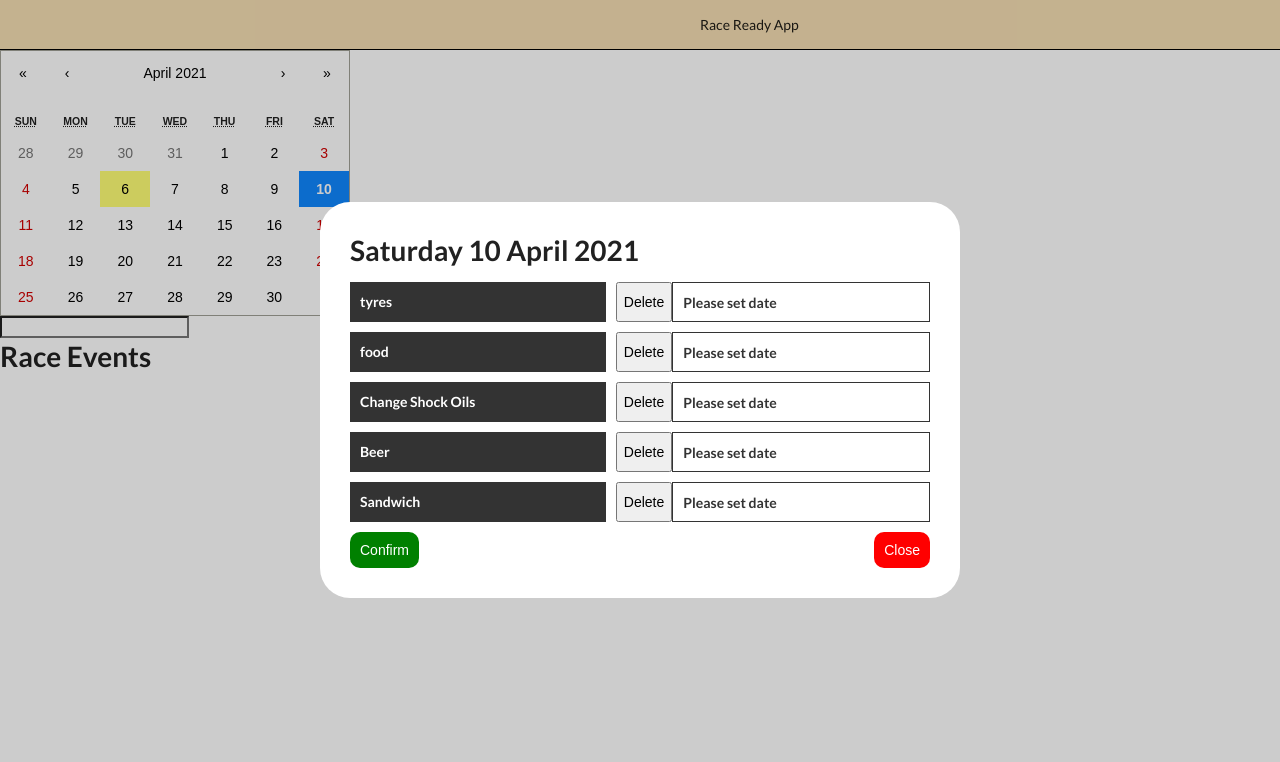
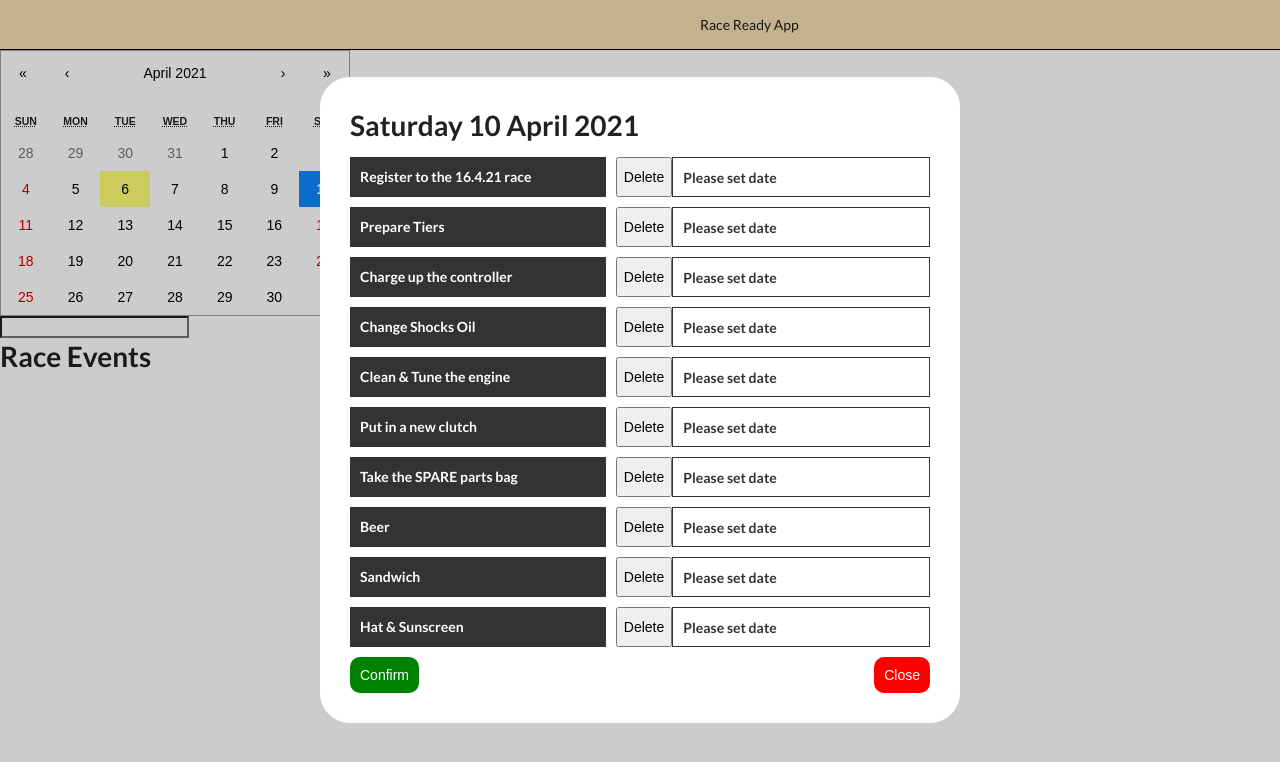
Before and after one commit to lironbard/Race, a React (Create React App) app: page / in a window 1280 px wide. Both pictures are taken after a click on the button "10". Shown: the top 762 px of the page. Built offline with nearby package versions, Linux system fonts and the light colour scheme.

Commit message:
Updating Race App Files

```diff
--- a/src/components/MyCalendar.jsx
+++ b/src/components/MyCalendar.jsx
@@ -35,7 +35,7 @@ function MyCalendar(props) {
 
   return (
     <div>
-      <TodoListPopup checkListOriginal={raceEvents[activeDate]} updateRaceEvent={updateRaceEvent} trigger={buttonPopUp} date={activeDate} handleClose={() => setButtonPopUp(false)} />
+      <TodoListPopup updateRaceEvent={updateRaceEvent} checkListOriginal={raceEvents[activeDate]} trigger={buttonPopUp} date={activeDate} handleClose={() => setButtonPopUp(false)} />
 
       <Calendar
         calendarType="US"
@@ -71,7 +71,7 @@ function MyCalendar(props) {
                     <li>
                       <div>{value}</div>
                       <div>{checkListDate}</div>
-                      <button onClick={() => handleDeleteRaceTask(raceEventsDate, indexTask)}>Delete Race</button>
+                      <button onClick={() => handleDeleteRaceTask(raceEventsDate, indexTask)}>Delete Task</button>
                     </li>
                   ))}
                 </ul>
--- a/src/components/TodoListPopup.component.jsx
+++ b/src/components/TodoListPopup.component.jsx
@@ -9,11 +9,16 @@ const TodoListPopup = ({ date, trigger, handleClose, checkListOriginal, updateRa
     if (date) {
       setCheckList(
         checkListOriginal || [
-          { id: 1, value: "tyres", date: null, isCalendarOpen: false },
-          { id: 2, value: "food", date: null, isCalendarOpen: false },
-          { id: 3, value: "Change Shock Oils", date: null, isCalendarOpen: false },
-          { id: 4, value: "Beer", date: null, isCalendarOpen: false },
-          { id: 5, value: "Sandwich", date: null, isCalendarOpen: false },
+          { id: 1, value: "Register to the 16.4.21 race", date: null, isCalendarOpen: false },
+          { id: 2, value: "Prepare Tiers", date: null, isCalendarOpen: false },
+          { id: 3, value: "Charge up the controller", date: null, isCalendarOpen: false },
+          { id: 4, value: "Change Shocks Oil", date: null, isCalendarOpen: false },
+          { id: 5, value: "Clean & Tune the engine", date: null, isCalendarOpen: false },
+          { id: 6, value: "Put in a new clutch", date: null, isCalendarOpen: false },
+          { id: 7, value: "Take the SPARE parts bag", date: null, isCalendarOpen: false },
+          { id: 8, value: "Beer", date: null, isCalendarOpen: false },
+          { id: 9, value: "Sandwich", date: null, isCalendarOpen: false },
+          { id: 10, value: "Hat & Sunscreen", date: null, isCalendarOpen: false },
         ]
       );
     }
@@ -36,15 +41,46 @@ const TodoListPopup = ({ date, trigger, handleClose, checkListOriginal, updateRa
     setCheckList(newCL);
   };
 
+  const Line = ({ checkListItem, indexCheckListItem }) => {
+    const [isEdit, setIsEdit] = useState(false);
+    const [txt, setEditedText] = useState(checkListItem.value);
+    const [line, setLine] = useState();
+
     return (
-    <div className="popup">
-      <div className="popup-inner">
-        <h1>{date}</h1>
+      <li key={indexCheckListItem.checkListItem}>
+        {/* No To String */}
+        <div className="value">
+          {isEdit ? (
+            <div>
+              <input
+                type="text"
+                value={txt}
+                onChange={(e) => {
+                  setEditedText(e.target.value);
+                }}
+              />
+              <button
+              // onClick={() => {
+              //   updateRaceEvent(date, txt);
+              //   setIsEdit(false);
+              //   setCheckList;
+              // }}
+              >
+                {" "}
+                SAVE
+              </button>
+            </div>
+          ) : (
+            <div
+              onClick={() => {
+                setIsEdit(true);
+              }}
+            >
+              <label>{txt}</label>
+            </div>
+          )}
+        </div>
 
-        <ul>
-          {checkList.map((checkListItem, indexCheckListItem) => (
-            <li key={indexCheckListItem}>
-              <div className="value">{checkListItem.value}</div>
         {checkListItem.isCalendarOpen ? (
           <Calendar
             calendarType="US"
@@ -85,6 +121,17 @@ const TodoListPopup = ({ date, trigger, handleClose, checkListOriginal, updateRa
           </Fragment>
         )}
       </li>
+    );
+  };
+
+  return (
+    <div className="popup">
+      <div className="popup-inner">
+        <h1>{date}</h1>
+
+        <ul>
+          {checkList.map((checkListItem, indexCheckListItem) => (
+            <Line checkListItem={checkListItem} indexCheckListItem={indexCheckListItem} />
           ))}
         </ul>
         <div className="popup-action">
```
Lines whose indentation alone changed are shown as unchanged.
